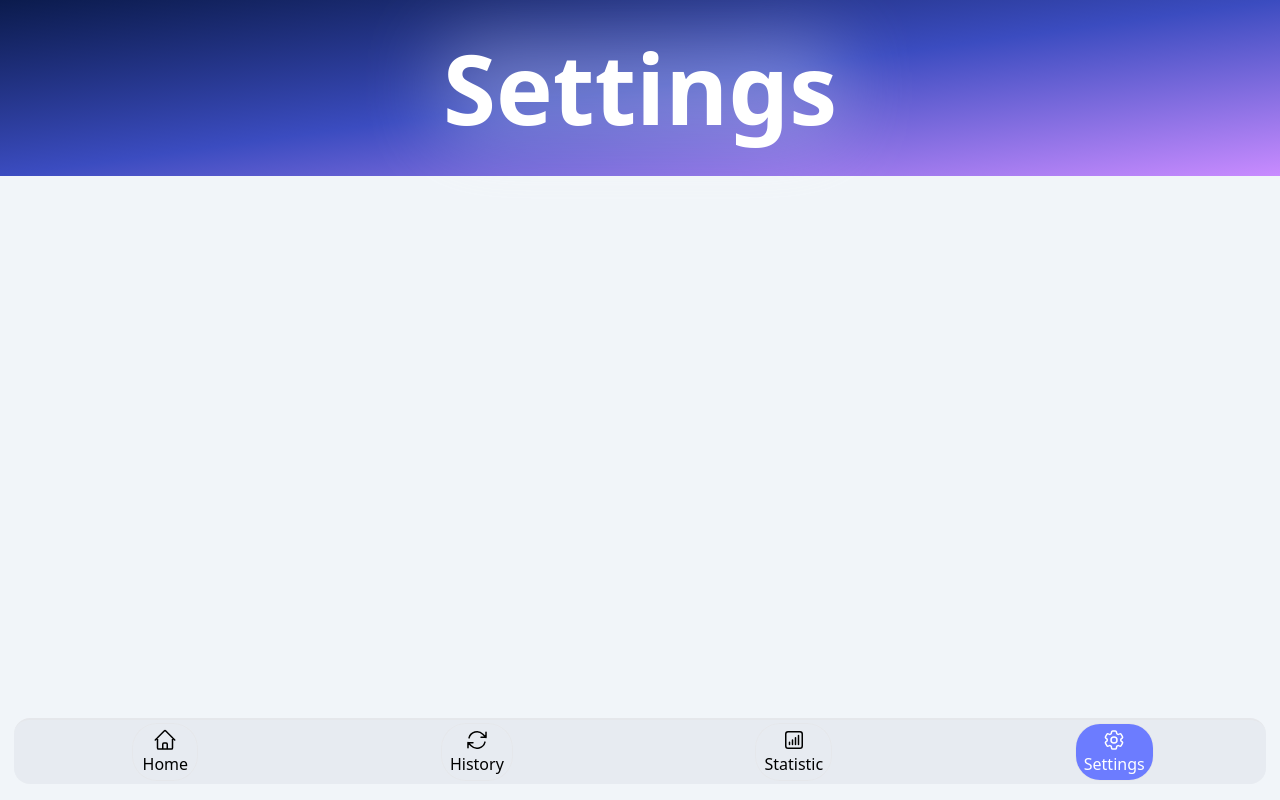
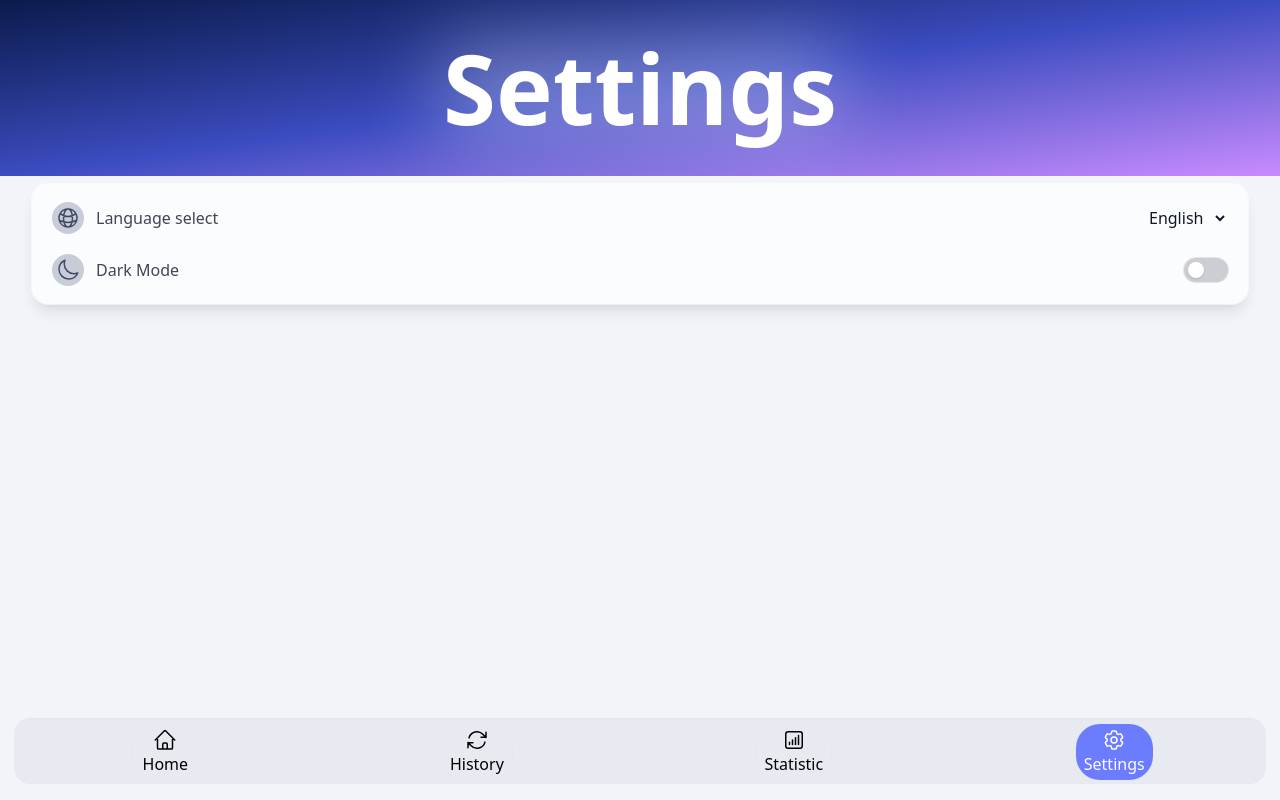
Before and after one commit to MaeLkoTe/tg-web-app, a React app in the folder client/: page / in a window 1280 px wide. Both pictures are taken after a click on the button "Settings". Built offline with nearby package versions, Linux system fonts and the light colour scheme.

Commit message:
-Fully restored last state without React! Congrate me!

```diff
--- a/client/src/components/HeaderContainer.tsx
+++ b/client/src/components/HeaderContainer.tsx
@@ -5,13 +5,13 @@ export const HeaderContainer = ({height, title}: HeaderContainerProps) => {
     const headerDivStyle = `${height} w-full flex items-center justify-around bg-gradient-to-br from-[#0b1b4d] via-[#3b4cc0] to-[#c98bff]`
 
     return (
-        <div className={headerDivStyle}>
+        <header className={headerDivStyle}>
             <h1 className="relative text-white text-5xl sm:text-8xl font-semibold text-center">
                 <span className="absolute inset-0 blur-2xl opacity-30 bg-white"></span>
                 <span className="relative">
                         {title}
                 </span>
             </h1>
-        </div>
+        </header>
     )
 }
--- a/client/src/components/NavItem.tsx
+++ b/client/src/components/NavItem.tsx
@@ -1,6 +1,7 @@
 import { NavItemProps } from "../types/types";
 
 export const NavItem = ({ title, content, isActive, onClick }: NavItemProps) => {
+
     const buttonStyle = "min-w-16 flex flex-col items-center cursor-pointer ring-1 ring-gray-200 rounded-3xl px-2 py-1 ml-1.5";
     const activeButtonStyle = isActive ? "text-white bg-[#6C7CFF]" : "text-black";
 
--- /dev/null
+++ b/client/src/components/OptionItem.tsx
@@ -0,0 +1,14 @@
+import { OptionItemsProps } from "../types/types"
+
+export const OptionItem = ({title, component, svg}: OptionItemsProps) => {
+
+    return (
+        <div className="my-2.5 flex gap-3 items-center justify-between">
+            <div className="flex gap-3 items-center">
+                {svg}
+                <p className="text-slate-900/80 text-semibold">{title}</p>
+            </div>
+            {component}
+        </div>
+    )
+}
--- a/client/src/components/RecentSearchItem.tsx
+++ b/client/src/components/RecentSearchItem.tsx
@@ -1,8 +1,11 @@
 import { RecentSearchProps } from "../types/types";
 
-export const RecentSearchItem = ({ title, value, onClick }: RecentSearchProps) => (
-    <div onClick={onClick} className="card-style">
-        <h4>{title}</h4>
-        <p>{value}</p>
-    </div>
-);
+export const RecentSearchItem = ({ title, value, onClick }: RecentSearchProps) => {
+
+    return (
+        <div onClick={onClick} className="my-2 items-center bg-white/70 backdrop-blur-md ring-1 ring-white/60 rounded-full shadow-lg shadow-black/10 cursor-pointer gap-3 px-4 py-3">
+            <h4>{title}</h4>
+            <p>{value}</p>
+        </div>
+    )
+};
--- a/client/src/components/pages/HomePage.tsx
+++ b/client/src/components/pages/HomePage.tsx
@@ -26,15 +26,20 @@ export const HomePage = ({ onChangePage, RECENT_SEARCHES_LIST }: HomePageProps)
     };
 
     return (
-        <div>
+        <div className="flex flex-col items-center">
             <HeaderContainer height="h-[35vh]" title={<>ton<br/>explorer</>}/>
-            <form className={""} onSubmit={handleSubmit}>
+            <form className="w-full px-4 -mt-8 z-10 relative" onSubmit={handleSubmit}>
+                <div className="mx-auto max-w-[90vw] flex items-center gap-3 rounded-full bg-white/55 backdrop-blur-md ring-1 ring-white/60 shadow-lg shadow-black/10 px-4 py-3">
                     <input
+                        className="w-full bg-transparet outline-none text-slate-900 placeholder:text-slate-500"
+                        id="address-input"
                         type="text"
                         value={inputField}
                         placeholder="Input addres"
                         onChange={(e) => setInputField(e.target.value)}
                     />
+
+
 
                     <button
                         type="submit"
@@ -44,12 +49,22 @@ export const HomePage = ({ onChangePage, RECENT_SEARCHES_LIST }: HomePageProps)
                             <path d="M9 6l6 6-6 6" stroke="currentColor" strokeWidth="2" strokeLinecap="round" strokeLinejoin="round"/>
                         </svg>
                     </button>
+                </div>
+                <p className="ml-[6vw] mt-2.5">{errorText}</p>
 
-                <MySwitchButton id="testnet"/>
+                <div className="mt-4 flex justify-center">
+                    <label className="inline-flex items-center gap-3 rounded-full bg-white/70 backdrop-blur-md ring-1 ring-white/60 shadow-lg shadow-black/10 px-4 py-2 cursor-pointer select-none">
+                    <span className="text-sm font-medium text-slate-900/80">testnet</span>
+                        <MySwitchButton
+                            id="testnet"
+                            onChange={handleOnChange}
+                        />
+                    </label>
+                </div>
 
-                <p>{errorText}</p>
 
             </form>
+
             {RECENT_SEARCHES_LIST.map((item) => (
                 <RecentSearchItem
                     key={item.id}
--- a/client/src/components/pages/SettingsPage.tsx
+++ b/client/src/components/pages/SettingsPage.tsx
@@ -1,16 +1,60 @@
 import { useState } from "react"
+
 import { HeaderContainer } from "../HeaderContainer"
+import { MySelect } from "../UI/select/MySelect"
+import { Language } from "../../types/types"
+import { OptionItem } from "../OptionItem"
+import { optionsSvg } from "../../icons/SettingsIcons"
+import { MySwitchButton } from "../UI/button/MySwitchButton"
 
-type Language = "ru" | "en"
+const languageOptions = [
+    { value: "en", label: "English" },
+    { value: "ru", label: "Русский" }
+];
 
 export const SettingsPage = () => {
 
     const [selectedLanguage, setLanguage] = useState<Language>("en")
     const [isDarkMode, setDarkMode] = useState<boolean>(false)
 
+    const OptionItems = [
+        {
+            id: 1,
+            title: "Language select",
+            svg: optionsSvg.language,
+            component: <MySelect
+                            id="lang"
+                            options={languageOptions}
+                            value={selectedLanguage}
+                            onChange={(e) => setLanguage(e.target.value as Language)}
+                        />
+        },
+
+        {
+            id: 2,
+            title: "Dark Mode",
+            svg: optionsSvg.darkmode,
+            component: <MySwitchButton
+                            checked={isDarkMode}
+                            onChange={(e) => setDarkMode(e.target.checked)}
+                        />
+        },
+]
+
     return (
-        <div>
+        <div className="">
             <HeaderContainer height="h-[22vh]" title="Settings"/>
+            <div className="flex flex-col mx-8 mt-2 px-5 py-2 rounded-2xl bg-white/70 backdrop-blur-md ring-1 ring-white/60 shadow-lg shadow-black/10">
+                {OptionItems.map((item) => (
+                    <OptionItem
+                        key={item.id}
+                        title={item.title}
+                        svg={item.svg}
+                        component={item.component}
+                    />
+                )
+                )}
+            </div>
         </div>
     )
 }
--- a/client/src/icons/ButtonIcons.tsx
+++ b/client/src/icons/ButtonIcons.tsx
@@ -1,5 +1,3 @@
-import React from "react";
-
 export const svgIcons = {
     home: (
         <svg xmlns="http://www.w3.org/2000/svg" fill="none" viewBox="0 0 24 24" strokeWidth="1.5" stroke="currentColor" className="size-6">
--- /dev/null
+++ b/client/src/icons/SettingsIcons.tsx
@@ -0,0 +1,12 @@
+export const optionsSvg = {
+    darkmode: (
+        <svg xmlns="http://www.w3.org/2000/svg" fill="none" viewBox="0 0 24 24" strokeWidth="1.5" stroke="currentColor" className="size-8 rounded-full bg-[#7A859F]/40 p-1 text-[#3F4A63]">
+            <path strokeLinecap="round" strokeLinejoin="round" d="M21.752 15.002A9.72 9.72 0 0 1 18 15.75c-5.385 0-9.75-4.365-9.75-9.75 0-1.33.266-2.597.748-3.752A9.753 9.753 0 0 0 3 11.25C3 16.635 7.365 21 12.75 21a9.753 9.753 0 0 0 9.002-5.998Z" />
+        </svg>
+    ),
+    language: (
+        <svg xmlns="http://www.w3.org/2000/svg" fill="none" viewBox="0 0 24 24" strokeWidth="1.5" stroke="currentColor" className="size-8 rounded-full bg-[#7A859F]/40 p-1 text-[#3F4A63]">
+            <path strokeLinecap="round" strokeLinejoin="round" d="M12 21a9.004 9.004 0 0 0 8.716-6.747M12 21a9.004 9.004 0 0 1-8.716-6.747M12 21c2.485 0 4.5-4.03 4.5-9S14.485 3 12 3m0 18c-2.485 0-4.5-4.03-4.5-9S9.515 3 12 3m0 0a8.997 8.997 0 0 1 7.843 4.582M12 3a8.997 8.997 0 0 0-7.843 4.582m15.686 0A11.953 11.953 0 0 1 12 10.5c-2.998 0-5.74-1.1-7.843-2.918m15.686 0A8.959 8.959 0 0 1 21 12c0 .778-.099 1.533-.284 2.253m0 0A17.919 17.919 0 0 1 12 16.5c-3.162 0-6.133-.815-8.716-2.247m0 0A9.015 9.015 0 0 1 3 12c0-1.605.42-3.113 1.157-4.418" />
+        </svg>
+    )
+}
```
Also changed, not shown: client/src/types/types.ts (+8 -1 lines). Lines whose indentation alone changed are shown as unchanged.
